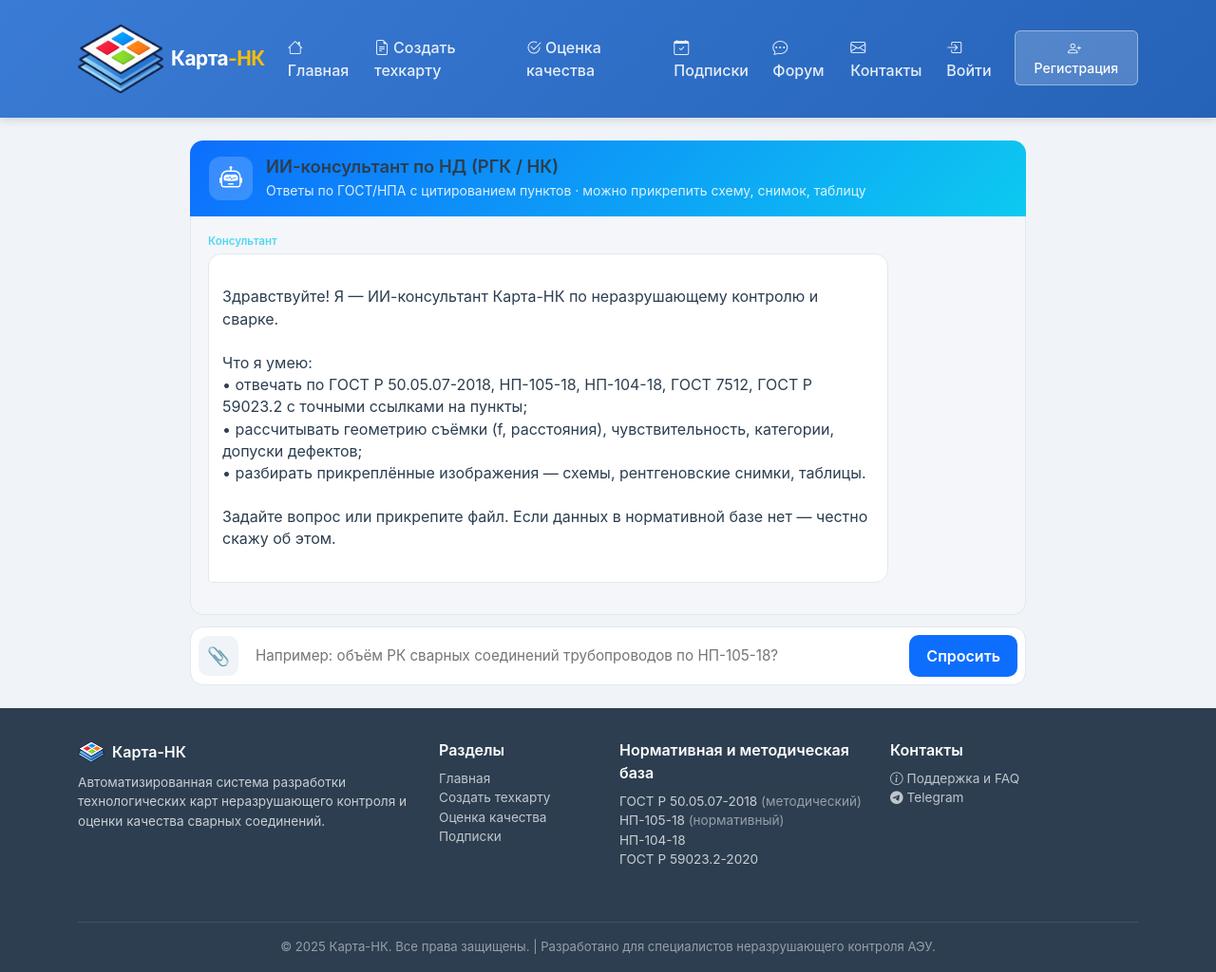
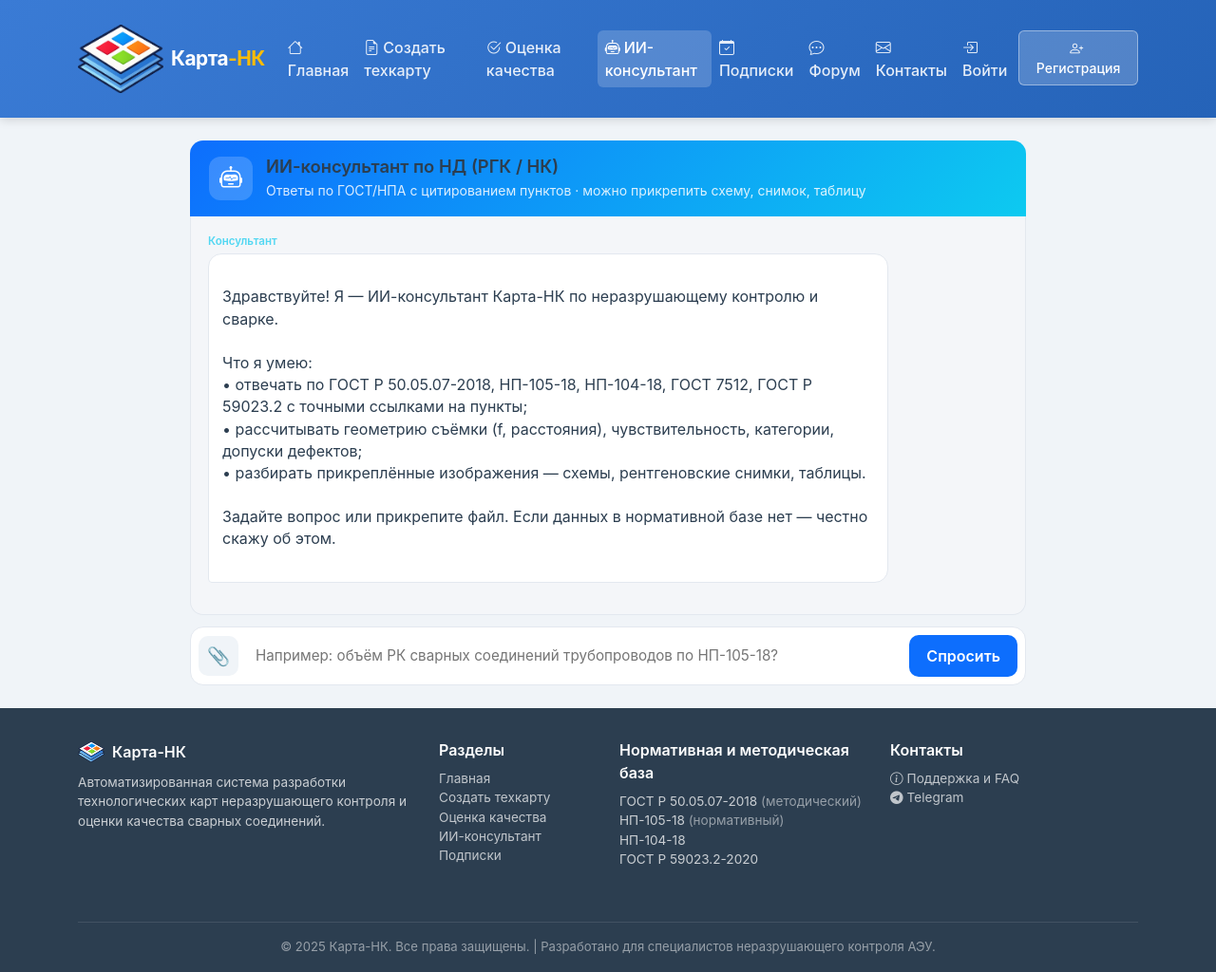
Before and after one commit to KalkulatorRK/NDT-Tech-Card-Generator, a Django app: page /consultant/ in a window 1280 px wide. Shown: the whole page at 95% size. Run offline with Django 4.2, Linux system fonts and the light colour scheme; parts of the project's set-up code (start-up, migrations or seed data) failed here and were passed over.

Commit message:
Редирект /consult/→/consultant/, кнопка в навбаре

```diff
--- a/ndt_web/ai_consultant/urls.py
+++ b/ndt_web/ai_consultant/urls.py
@@ -1,9 +1,11 @@
 from django.urls import path
 from ai_consultant import views
+from django.views.generic import RedirectView
 
 app_name = 'ai_consultant'
 
 urlpatterns = [
     path('consultant/', views.chat_page_view, name='chat'),
     path('api/consultant/ask/', views.ask_view, name='ask'),
+    path('consult/', RedirectView.as_view(pattern_name='ai_consultant:chat', permanent=True), name='consult_short'),
 ]
--- a/ndt_web/templates/base.html
+++ b/ndt_web/templates/base.html
@@ -64,6 +64,12 @@
           </a>
         </li>
         <li class="nav-item">
+          <a class="nav-link {% if 'consultant' in request.path %}active{% endif %}"
+             href="{% url 'ai_consultant:chat' %}">
+            <i class="bi bi-robot me-1"></i>ИИ-консультант
+          </a>
+        </li>
+        <li class="nav-item">
           <a class="nav-link {% if 'payments' in request.path %}active{% endif %}"
              href="{% url 'tariffs' %}">
             <i class="bi bi-calendar-check me-1"></i>Подписки
@@ -97,6 +103,11 @@
               <li>
                 <a class="dropdown-item" href="{% url 'cabinet' %}">
                   <i class="bi bi-grid-3x3-gap me-2"></i>Личный кабинет
+                </a>
+              </li>
+              <li>
+                <a class="dropdown-item" href="{% url 'ai_consultant:chat' %}">
+                  <i class="bi bi-robot me-2"></i>ИИ-консультант
                 </a>
               </li>
               <li>
@@ -183,6 +194,7 @@
           <li><a href="{% url 'home' %}">Главная</a></li>
           <li><a href="{% url 'method_select' %}">Создать техкарту</a></li>
           <li><a href="{% url 'quality_form' %}">Оценка качества</a></li>
+          <li><a href="{% url 'ai_consultant:chat' %}">ИИ-консультант</a></li>
           <li><a href="{% url 'tariffs' %}">Подписки</a></li>
         </ul>
       </div>
```
